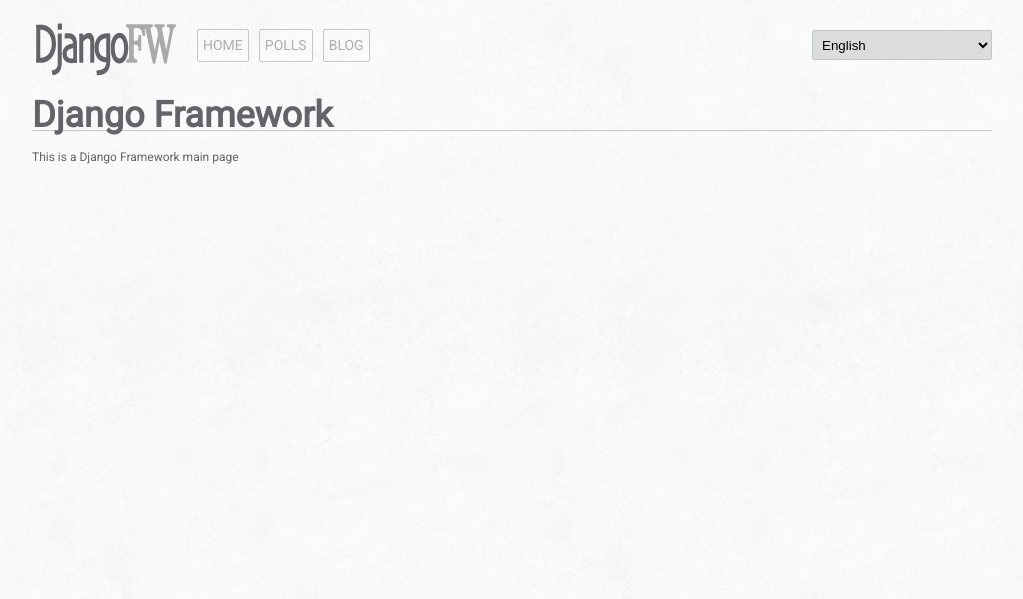
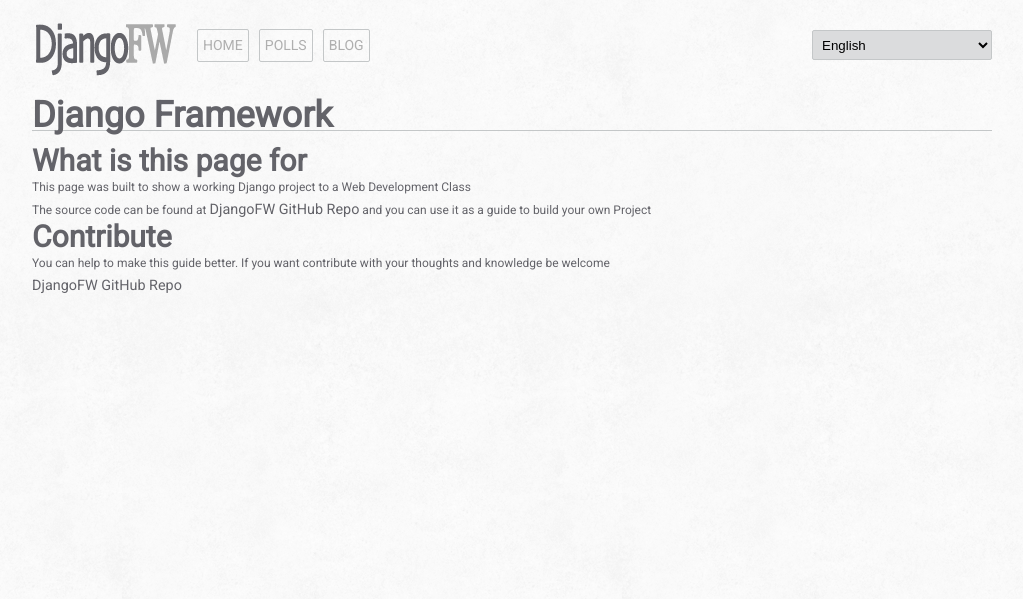
Before and after one commit to adroaldof/djangofw, a Django app: template templates/index.html in a window 1280 px wide. Shown: the top 599 px of the page, without its empty margins (128-1151 px from the left). Run offline with Django 3.2, Linux system fonts and the light colour scheme; the template is opened without the code that fills it, so the values that code supplies are empty; parts of the project's set-up code (start-up, migrations or seed data) failed here and were passed over; some libraries are stand-ins or nearby versions.

Commit message:
Add some index content

```diff
--- a/templates/index.html
+++ b/templates/index.html
@@ -7,6 +7,17 @@
   <div id="title">
     <h1>{% trans "Django Framework" %}</h1>
   </div>
-  <p>{% trans "This is a Django Framework main page" %}</p>
+  <div id="center-box">
+    <article>
+      <h2>{% trans "What is this page for" %}</h2>
+      <p>{% trans "This page was built to show a working Django project to a Web Development Class" %}</p>
+      <p>{% trans "The source code can be found at <a href='https://github.com/adroaldof/djangofw' target='_blank'>DjangoFW GitHub Repo</a> and you can use it as a guide to build your own Project" %}</p>
+    </article>
+    <article>
+      <h2>{% trans "Contribute" %}</h2>
+      <p>{% trans "You can help to make this guide better. If you want contribute with your thoughts and knowledge be welcome" %}</p>
+      <p><a href='https://github.com/adroaldof/djangofw' target='_blank'>DjangoFW GitHub Repo</a></p>
+    </article>
+  </div>
 </div>
 {% endblock content %}
```
